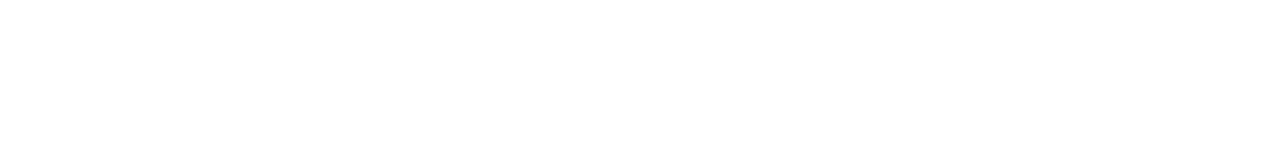
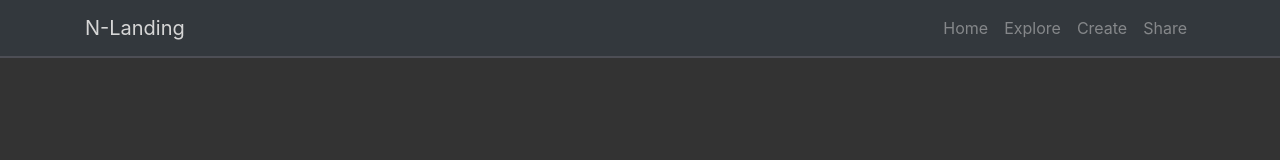
Before and after one commit to NanoDoodle/n-landing-page, a plain HTML site: page index.html in a window 1280 px wide. Drawn offline with nearby package versions, Linux system fonts and the light colour scheme.

Commit message:
Bulid the nav bar

```diff
--- a/index.html
+++ b/index.html
@@ -15,7 +15,34 @@
   </head>
   <body>
     <!-- START CODE PATR -->
-
+    <nav class="navbar navbar-expand-sm bg-dark navbar-dark fixed-top">
+      <div class="container">
+        <a href="index.html" class="navbar-brand">N-Landing</a>
+        <button
+          class="navbar-toggler"
+          data-toggle="collapse"
+          data-target="#navbarCollapse"
+        >
+          <span class="navbar-toggler-icon"></span>
+        </button>
+        <div class="collapse navbar-collapse" id="navbarCollapse">
+          <ul class="navbar-nav ml-auto">
+            <li class="nav-item">
+              <a href="#home" class="nav-link">Home</a>
+            </li>
+            <li class="nav-item">
+              <a href="#explorep-head-section" class="nav-link">Explore</a>
+            </li>
+            <li class="nav-item">
+              <a href="#create-head-section" class="nav-link">Create</a>
+            </li>
+            <li class="nav-item">
+              <a href="#share-head-section" class="nav-link">Share</a>
+            </li>
+          </ul>
+        </div>
+      </div>
+    </nav>
     <!-- END CODE PART -->
     <!-- START SCRIPT PART-->
     <script src="https://kit.fontawesome.com/6107812fb6.js"></script>
@@ -38,6 +65,5 @@
       //other script
     </script>
     <!-- END SCRIPT PART-->
-
   </body>
 </html>
--- a/styles/style.scss
+++ b/styles/style.scss
@@ -0,0 +1,9 @@
+body {
+    background: #333;
+    color:#fff;
+}
+
+.navbar {
+    border-bottom: rgb(84, 85, 94) 2px solid;
+    opacity: 0.8;
+}
```
Also changed, not shown: styles/style.css, 1 other file.
